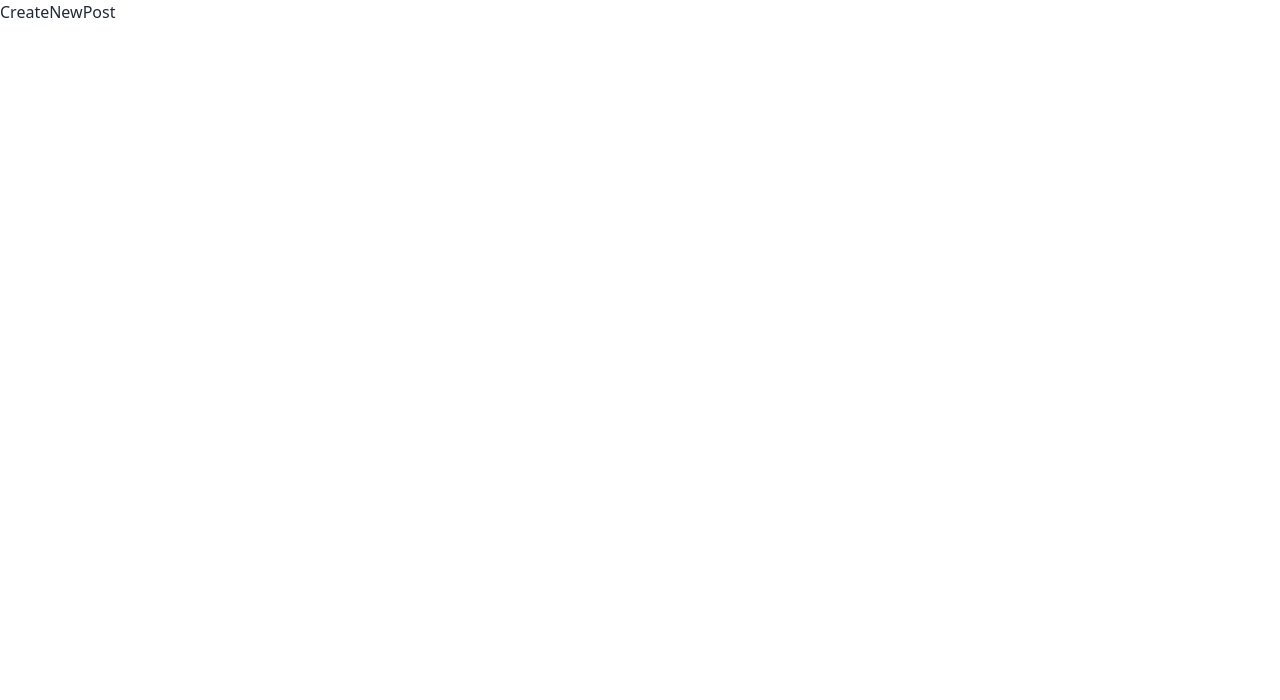
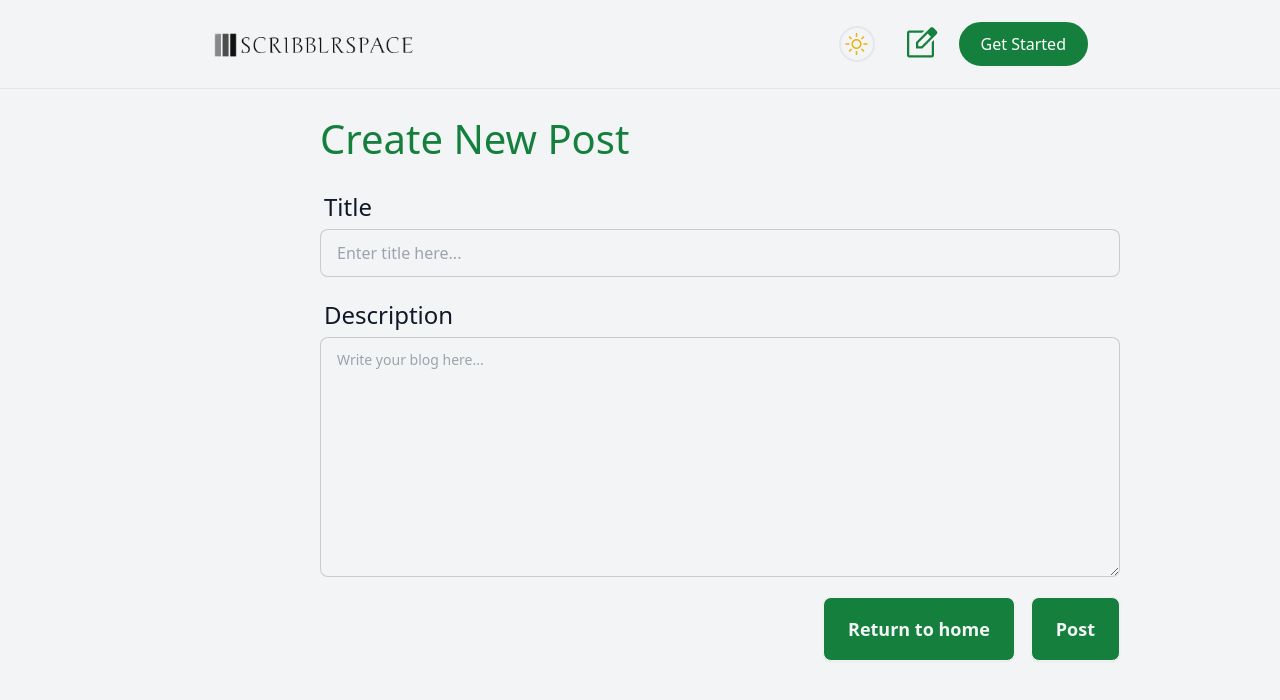
Before and after one commit to abhimaurya-dev/blog-app-frontend, a React (Vite) app: page /1/createNewPost in a window 1280 px wide. Shown: the top 700 px of the page. Built offline with nearby package versions, Linux system fonts and the light colour scheme; no server answers.

Commit message:
added createNewPost page and feature

```diff
--- a/src/features/postFeed/components/postFeed.jsx
+++ b/src/features/postFeed/components/postFeed.jsx
@@ -1,5 +1,7 @@
 /* eslint-disable react/prop-types */
 import { useNavigate } from "react-router-dom";
+import downloadImg from "../../../assets/images/download.png";
+
 const PostFeed = ({ title, content, author, createdAt, postId }) => {
   const navigate = useNavigate();
   const handleReadMore = () => {
@@ -9,11 +11,7 @@ const PostFeed = ({ title, content, author, createdAt, postId }) => {
   return (
     <div className="card lg:card-side bg-gray-800 dark:bg-white mt-5 mb-2.5 shadow-xl">
       <div className=" flex justify-center md:p-10 py-5">
-        <img
-          src="src\assets\images\download.png"
-          className="rounded-2xl "
-          alt="Album"
-        />
+        <img src={downloadImg} className="rounded-2xl " alt="Album" />
       </div>
       <div className="card-body">
         <h2 className="card-title md:text-[1.5rem] text-[2rem] md:pb-2 capitalize text-gray-100 dark:text-gray-900">
--- a/src/main.jsx
+++ b/src/main.jsx
@@ -5,10 +5,6 @@ import "./index.css";
 import { BrowserRouter } from "react-router-dom";
 import { Provider } from "react-redux";
 import store from "./redux/store.js";
-
-// store.subscribe(() => {
-//   console.log(store.getState());
-// });
 
 ReactDOM.createRoot(document.getElementById("root")).render(
   <React.StrictMode>
--- a/src/pages/CreateNewPost.jsx
+++ b/src/pages/CreateNewPost.jsx
@@ -1,5 +1,126 @@
+import axios from "axios";
+import NavigationBar from "../layouts/NavigationBar";
+import { useState } from "react";
+import { useNavigate, useParams } from "react-router-dom";
+
 const CreateNewPost = () => {
-  return <div>CreateNewPost</div>;
+  const [title, setTitle] = useState("");
+  const [description, setDescription] = useState("");
+  const [error, setError] = useState({
+    title: false,
+    description: false,
+    descriptionLength: false,
+  });
+  const navigate = useNavigate();
+  const { userId } = useParams();
+
+  const postHandler = async (e) => {
+    e.preventDefault();
+    if (title.length === 0) {
+      return setError({ title: true });
+    }
+    if (description.length === 0) {
+      return setError({ description: true });
+    }
+    if (description.length <= 199) {
+      return setError({ descriptionLength: true });
+    }
+    await axios.post(
+      "/post/create",
+      { title: title, content: description },
+      { withCredentials: true }
+    );
+    navigate(`/home/${userId}`);
+  };
+
+  const returnToHomeHandler = () => {
+    navigate(`/home/${userId}`);
+  };
+
+  const titleInputHandler = (e) => {
+    if (error.title) {
+      setError({
+        title: false,
+      });
+    }
+    setTitle(e.target.value);
+  };
+  const descriptionInputHandler = (e) => {
+    if (error.description || error.descriptionLength) {
+      setError({
+        description: false,
+        descriptionLength: false,
+      });
+    }
+    setDescription(e.target.value);
+  };
+
+  return (
+    <div className="dark:bg-gray-800 bg-gray-100 h-screen overflow-x-hidden">
+      <NavigationBar />
+      <div className="px-5 md:px-10 lg:px-[20rem] mt-5">
+        <h1 className="text-[2.5rem] text-green-700">Create New Post</h1>
+        <div className="form-control w-full md:w-[40rem] lg:w-[50rem] min-w-[20rem] mt-5">
+          <label className="label">
+            <span className="label-text text-[1.5rem] text-gray-900 dark:text-gray-100">
+              Title
+            </span>
+          </label>
+          <input
+            type="text"
+            placeholder="Enter title here..."
+            onChange={titleInputHandler}
+            className="input input-bordered mt-1 bg-gray-100 text-gray-900 md:w-[40rem] lg:w-[50rem] min-w-[20rem]"
+          />
+          {error.title && (
+            <div className="toast toast-top toast-end">
+              <div className="alert alert-error">
+                <span>Title cannot be empty</span>
+              </div>
+            </div>
+          )}
+          <label className="label">
+            <span className="label-text mt-5 text-[1.5rem] text-gray-900 dark:text-gray-100">
+              Description
+            </span>
+          </label>
+          <textarea
+            className="textarea textarea-bordered mt-1 bg-gray-100 text-gray-900 h-[15rem] md:w-[40rem] lg:w-[50rem] min-w-[20rem]"
+            placeholder="Write your blog here..."
+            onChange={descriptionInputHandler}
+          ></textarea>
+          {error.description && (
+            <div className="toast toast-top toast-end">
+              <div className="alert alert-error">
+                <span>Description cannot be empty</span>
+              </div>
+            </div>
+          )}
+          {error.descriptionLength && (
+            <div className="toast toast-top toast-end">
+              <div className="alert alert-error">
+                <span>Description must be atleast 200 characters</span>
+              </div>
+            </div>
+          )}
+          <div className="flex flex-row justify-end gap-4 mt-5">
+            <button
+              onClick={returnToHomeHandler}
+              className="btn btn-xs bg-green-700 text-gray-100 sm:btn-sm md:btn-md lg:btn-lg"
+            >
+              Return to home
+            </button>
+            <button
+              onClick={postHandler}
+              className="btn btn-xs bg-green-700 text-gray-100 sm:btn-sm md:btn-md lg:btn-lg"
+            >
+              Post
+            </button>
+          </div>
+        </div>
+      </div>
+    </div>
+  );
 };
 
 export default CreateNewPost;
```
